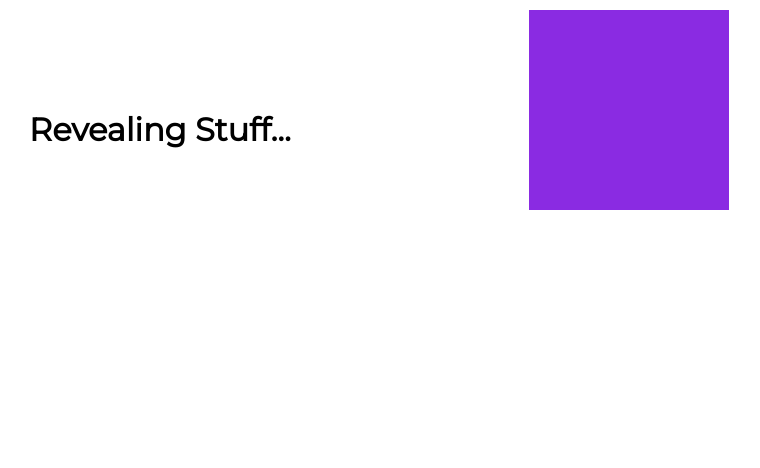
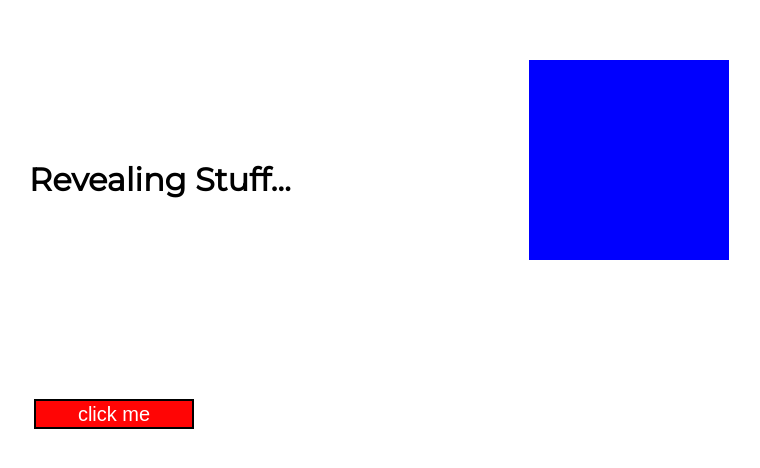
Before and after one commit to gDub74/CSS-animation-practice, a plain HTML site: page index.html in a window 1280 px wide. Shown: the whole page, without its empty margins (201-961 px from the left). Drawn offline with Linux system fonts and the light colour scheme.

Commit message:
added a btn and some more styling

```diff
--- a/index.html
+++ b/index.html
@@ -11,9 +11,16 @@
 </head>
 
 <body>
-    <div class="container">
+    <div>
+        <div>
+            <div class="box">
+            </div>
+            <h1 class="text">Revealing Stuff...</h1>
+        </div>
+        <div>
+            <button id='btn'>click me</button>
+        </div>
     </div>
-    <h1 class="text">Revealing Stuff...</h1>
 </body>
 
 </html>
--- a/style.css
+++ b/style.css
@@ -7,16 +7,17 @@ body {
     padding: 10px;
 }
 
-.container {
+.box {
     width: 200px;
     height: 200px;
+    margin-top: 50px;
     background-color: blueviolet;
     margin-left: 20px;
-    animation: yourAnimation 2s forwards 0s ease-in;
+    animation: boxAnimation 2s forwards 0s ease-in;
 }
 
 
-@keyframes yourAnimation{
+@keyframes boxAnimation{
     0%{
         transform: rotate(45deg) scale(0.5) translateY(-300px) skewX(10deg) skewY(-10deg);
         opacity: 0;
@@ -24,6 +25,7 @@ body {
     100%{
         transform: rotate(0) translateX(700px);
         opacity: 1;
+         background-color: blue;
     }
 }
 
@@ -57,3 +59,25 @@ body {
         opacity: 1;
         }
 }
+
+#btn {
+    height: 30px;
+    width: 160px;
+    color: white;
+    border:2px solid rgb(0, 0, 0);
+    background-color: rgb(255, 5, 5);
+    margin-left: 225px;
+    margin-top: 100px;
+    font-size: 20px;
+    opacity: 0;
+    animation: btnAnimation 2s forwards 2s ease-in;
+}
+
+@keyframes btnAnimation{
+    0%{
+        opacity: 0;
+        }
+    100%{
+        opacity: 1;
+        }
+}
```
